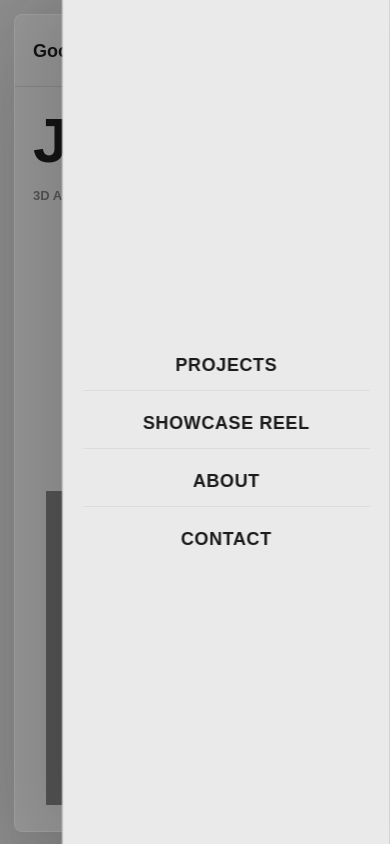
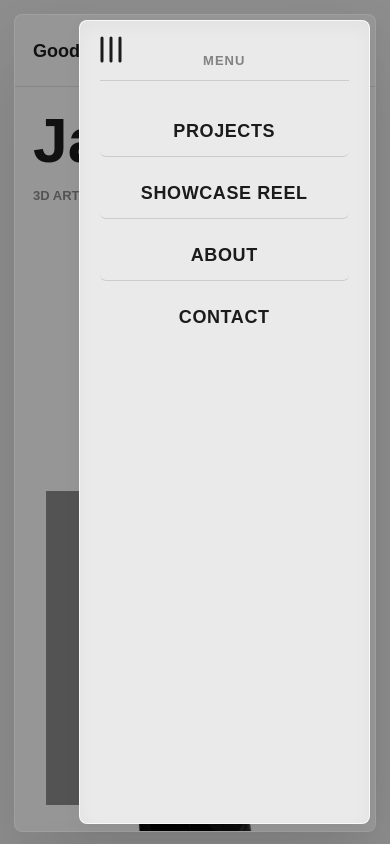
Before and after one commit to MamungDev/Portfolio, a plain HTML site: page index.html in a window 390 px wide. Both pictures are taken after a click on the button "Open menu". Shown: the top 844 px of the page. Drawn offline with Linux system fonts and the light colour scheme.

Commit message:
Update portfolio

```diff
--- a/index.html
+++ b/index.html
@@ -35,10 +35,23 @@
       <header class="site-header">
         <a class="mark" href="#" aria-label="Jayvee home" id="greeting-link">Good day.</a>
         <nav class="nav-links" id="primary-navigation" aria-label="Primary navigation">
-          <a href="#projects">Projects</a>
-          <a href="#Showcase-reel">Showcase  Reel</a>
-          <a href="#about">About</a>
-          <a href="#contact">Contact</a>
+          <div class="nav-frame">
+            <div class="nav-header">
+              <h3 class="nav-title">MENU</h3>
+              <button class="nav-close" type="button" aria-label="Close menu">
+                <span></span>
+                <span></span>
+                <span></span>
+              </button>
+            </div>
+
+            <div class="nav-items" role="menu">
+              <a role="menuitem" href="#projects">Projects</a>
+              <a role="menuitem" href="#Showcase-reel">Showcase Reel</a>
+              <a role="menuitem" href="#about">About</a>
+              <a role="menuitem" href="#contact">Contact</a>
+            </div>
+          </div>
         </nav>
         <button
           class="menu-button"
@@ -337,6 +350,7 @@
     const menuButton = document.querySelector(".menu-button");
     const navLinks = document.querySelector(".nav-links");
     const navOverlay = document.getElementById("nav-overlay");
+    const navClose = document.querySelector(".nav-close");
 
     if (menuButton && navLinks) {
       menuButton.addEventListener("click", () => {
@@ -344,8 +358,10 @@
 
         menuButton.setAttribute("aria-expanded", String(isOpen));
         menuButton.setAttribute("aria-label", isOpen ? "Close menu" : "Open menu");
+        menuButton.classList.toggle("is-open", isOpen);
 
         if (navOverlay) navOverlay.classList.toggle("is-visible", isOpen);
+        if (navClose) navClose.classList.toggle("is-visible", isOpen);
       });
 
       navLinks.querySelectorAll("a").forEach((link) => {
@@ -353,7 +369,9 @@
           navLinks.classList.remove("is-open");
           menuButton.setAttribute("aria-expanded", "false");
           menuButton.setAttribute("aria-label", "Open menu");
+          menuButton.classList.remove("is-open");
           if (navOverlay) navOverlay.classList.remove("is-visible");
+          if (navClose) navClose.classList.remove("is-visible");
         });
       });
 
@@ -363,6 +381,19 @@
           navOverlay.classList.remove("is-visible");
           menuButton.setAttribute("aria-expanded", "false");
           menuButton.setAttribute("aria-label", "Open menu");
+          menuButton.classList.remove("is-open");
+          if (navClose) navClose.classList.remove("is-visible");
+        });
+      }
+
+      if (navClose) {
+        navClose.addEventListener("click", () => {
+          navLinks.classList.remove("is-open");
+          if (navOverlay) navOverlay.classList.remove("is-visible");
+          menuButton.setAttribute("aria-expanded", "false");
+          menuButton.setAttribute("aria-label", "Open menu");
+          menuButton.classList.remove("is-open");
+          navClose.classList.remove("is-visible");
         });
       }
     }
--- a/styles.css
+++ b/styles.css
@@ -4,6 +4,8 @@
   --secondary: #828282;
   --surface: #EAEAEA;
   --line: rgba(27, 27, 27, 0.12);
+  --divider-width: 1.5px;
+  --divider-color: rgba(27, 27, 27, 0.14);
   --mobile-skills-offset: 20px;
   --mobile-visual-bg-top: 35%;
   --mobile-visual-bg-width: 92%;
@@ -109,12 +111,54 @@ a.mark,
   color: var(--primary);
   background: transparent;
   cursor: pointer;
+  transition: transform 320ms cubic-bezier(.2,.9,.2,1);
+  transform: rotate(0deg);
+  transform-origin: center center;
 }
 
 .menu-button span {
   width: 22px;
   height: 2px;
   background: currentColor;
+}
+
+.menu-button.is-open {
+  transform: rotate(90deg);
+}
+
+/* style for close button (hamburger rotated to vertical) */
+.nav-close {
+  position: absolute;
+  top: 12px;
+  left: 12px;
+  right: auto;
+  border: 0;
+  background: transparent;
+  color: var(--primary);
+  padding: 8px;
+  cursor: pointer;
+  border-radius: 6px;
+  display: inline-flex;
+  flex-direction: column;
+  gap: 6px;
+  align-items: center;
+  justify-content: center;
+  opacity: 0;
+  transform: translateY(-6px) rotate(90deg);
+  transition: opacity 220ms ease, transform 320ms cubic-bezier(.2,.9,.2,1);
+}
+
+.nav-close span {
+  display: block;
+  width: 26px;
+  height: 3px;
+  background: currentColor;
+  border-radius: 2px;
+}
+
+.nav-close.is-visible {
+  opacity: 1;
+  transform: translateY(0) rotate(90deg);
 }
 
 .hero-content {
@@ -690,32 +734,93 @@ h1 {
     top: 0;
     right: 0;
     height: 100vh;
-    width: min(340px, 84%);
-    padding: 88px 20px 28px;
-    background: var(--surface);
-    border-left: 1px solid var(--line);
-    box-shadow: -24px 0 72px rgba(27, 27, 27, 0.18);
+    width: min(420px, 85%);
     display: flex;
-    flex-direction: column;
-    gap: 8px;
-    justify-content: center;
     align-items: center;
+    justify-content: flex-end;
     z-index: 40;
+    padding: 12px;
 
-    /* hidden by default off-canvas */
+    /* off-canvas */
     transform: translateX(100%);
-    transition: transform 320ms cubic-bezier(.2,.9,.2,1);
-    will-change: transform;
-    -webkit-overflow-scrolling: touch;
+    transition: transform 360ms cubic-bezier(.2,.9,.2,1);
   }
 
   .nav-links.is-open {
     transform: translateX(0);
   }
 
-  .nav-links a {
+  .nav-links .nav-frame {
+    width: 100%;
+    max-width: 420px;
+    margin: 8px;
+    height: calc(100% - 16px);
+    background: var(--surface);
+    border: 1px solid rgba(255, 255, 255, 0.72);
+    border-radius: 8px;
+    /* leave room for the in-drawer hamburger button without over-lifting content */
+    padding-top: clamp(32px, 6vw, 44px);
+    padding-right: clamp(20px, 4.5vw, 36px);
+    padding-left: clamp(20px, 4.5vw, 36px);
+    padding-bottom: clamp(20px, 4.5vw, 36px);
+    box-shadow: inset 0 6px 18px rgba(27,27,27,0.04), 0 6px 20px rgba(27,27,27,0.04);
+    display: flex;
+    flex-direction: column;
+    align-items: stretch;
+    justify-content: flex-start;
+    gap: 18px;
+    position: relative;
+  }
+
+  .nav-header {
+    display: flex;
+    align-items: center;
+    justify-content: center;
+    gap: 8px;
+    padding-bottom: 12px;
+    border-bottom: var(--divider-width) solid var(--divider-color);
+  }
+
+  .nav-title {
+    margin: 0;
+    color: var(--secondary);
+    font-size: 13px;
+    font-weight: 900;
+    letter-spacing: 1px;
+    text-transform: uppercase;
+  }
+
+  .nav-close {
+    position: absolute;
+    top: 12px;
+    left: 12px;
+    right: auto;
+    border: 0;
+    background: transparent;
+    color: var(--primary);
+    font-size: 20px;
+    line-height: 1;
+    padding: 6px;
+    cursor: pointer;
+    border-radius: 6px;
+  }
+
+  .nav-close:focus-visible {
+    outline: 2px solid rgba(27,27,27,0.18);
+    outline-offset: 2px;
+  }
+
+  .nav-items {
+    display: flex;
+    flex-direction: column;
+    gap: 12px;
+    align-items: stretch;
+    justify-content: flex-start;
+    margin-top: 8px;
+  }
+
+  .nav-items a {
     display: block;
-    width: 100%;
     color: var(--primary);
     font-size: 18px;
     font-weight: 900;
@@ -723,17 +828,19 @@ h1 {
     letter-spacing: 0.6px;
     text-align: center;
     padding: 14px 8px;
-    border-bottom: 1px solid rgba(27, 27, 27, 0.06);
-    transition: background 120ms ease, transform 120ms ease;
+    border-radius: 6px;
+    border-bottom: var(--divider-width) solid var(--divider-color);
+    background: transparent;
+    transition: background 160ms ease, transform 160ms ease;
   }
 
-  .nav-links a:last-child {
+  .nav-items a:last-child {
     border-bottom: none;
   }
 
-  .nav-links a:hover,
-  .nav-links a:focus {
-    background: rgba(27, 27, 27, 0.03);
+  .nav-items a:hover,
+  .nav-items a:focus {
+    background: rgba(27,27,27,0.03);
     transform: translateY(-1px);
   }
 
```
